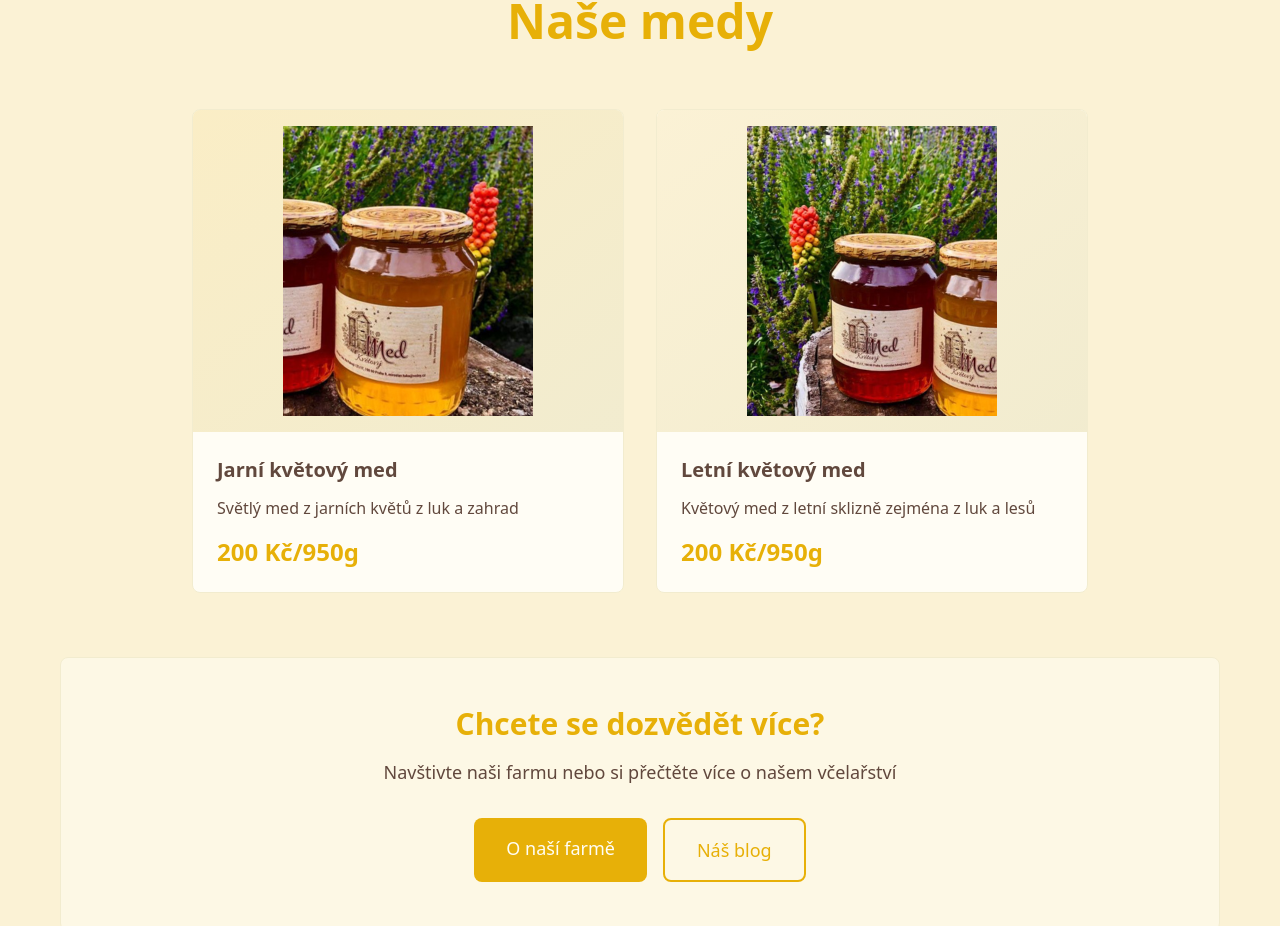
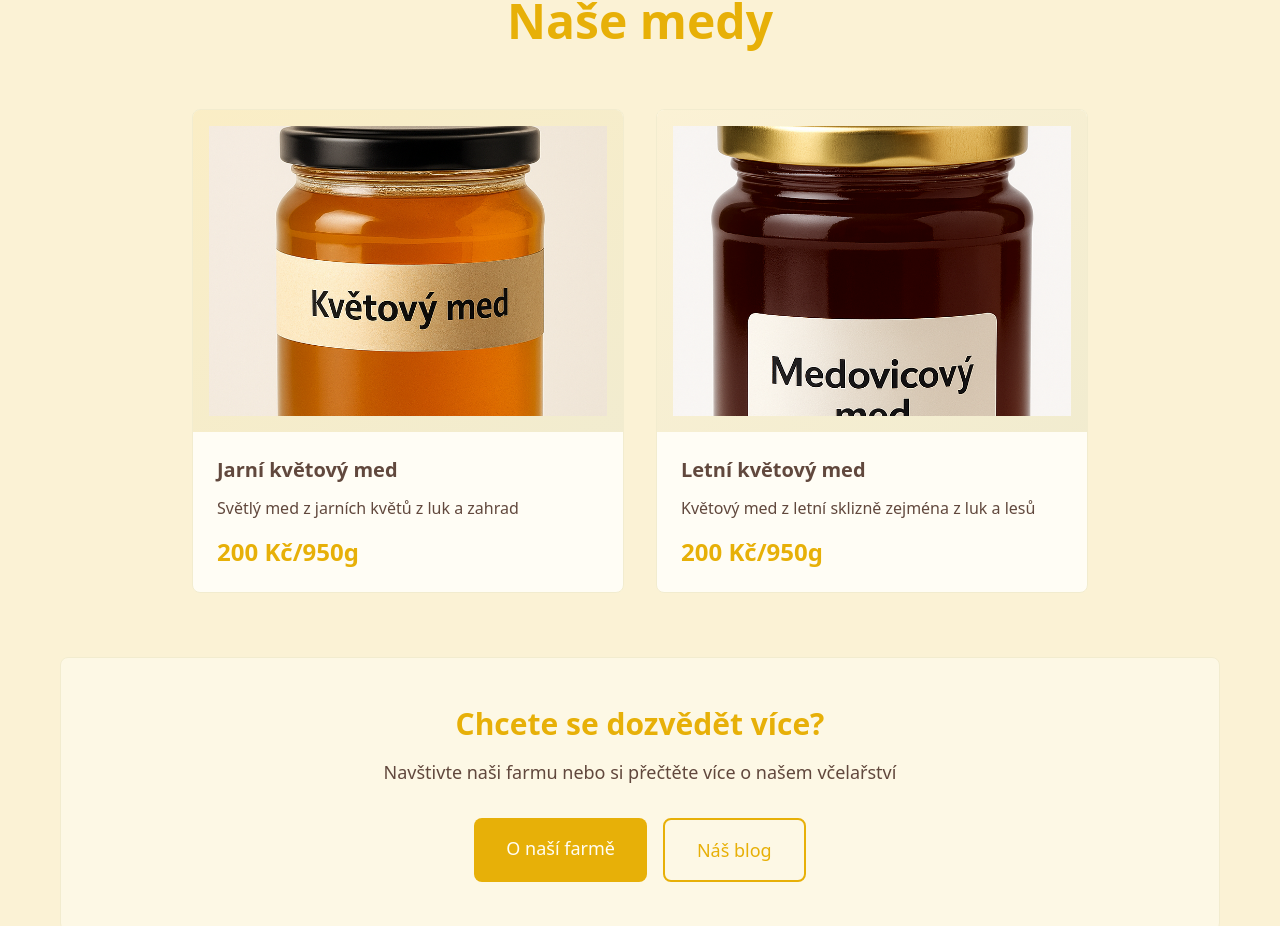
Before and after one commit to Hyneeck/mvfarma, a React (Vite) app: page / in a window 1280 px wide. Shown: the part 880-1806 px from the top of the page. Built offline with nearby package versions, Linux system fonts and the light colour scheme.

Commit message:
Reverted to commit 4cb34833c2090d16da0916bfc47f9fab2e55183f

```diff
--- a/src/components/MVFarmaProduce.tsx
+++ b/src/components/MVFarmaProduce.tsx
@@ -37,7 +37,7 @@ const MVFarmaProduce = () => {
               <div className="bg-card border border-border rounded-lg overflow-hidden shadow-lg hover:shadow-xl hover:-translate-y-2 transition-all duration-300">
                 <div className="aspect-[3/2] relative overflow-hidden bg-gradient-to-br from-accent/20 to-secondary/20 flex items-center justify-center p-8">
                    <OptimizedImage
-                     src={index === 0 ? "/lovable-uploads/74d743a5-47df-400d-8c32-f847267ddfac.png" : "/lovable-uploads/c54b390c-8818-4cd7-ad01-5f0557f4ad6d.png"}
+                     src={index === 0 ? "/lovable-uploads/f163cc3d-d72e-4c0b-9314-3eb754531fae.png" : "/lovable-uploads/be0b432f-05c0-4dfe-992b-553e9168d15c.png"}
                      alt={index === 0 ? "Letní květový med z MVFarma - tmavší med z letní sklizně" : "Jarní květový med z MVFarma - světlý med z jarních květů"}
                      className="max-w-full max-h-full object-contain"
                    />
--- a/src/pages/HomePage.tsx
+++ b/src/pages/HomePage.tsx
@@ -35,7 +35,7 @@ const HomePage = () => {
                 <div className="bg-card rounded-lg border border-border overflow-hidden hover:shadow-lg transition-all duration-300 hover:-translate-y-2">
                   <div className="aspect-[4/3] bg-gradient-to-br from-primary/20 to-secondary flex items-center justify-center p-4">
                      <OptimizedImage
-                       src="/lovable-uploads/c54b390c-8818-4cd7-ad01-5f0557f4ad6d.png"
+                       src="/lovable-uploads/be0b432f-05c0-4dfe-992b-553e9168d15c.png"
                        alt="Jarní květový med z MVFarma - světlý med z jarních květů"
                        className="max-w-full max-h-full object-contain"
                      />
@@ -56,7 +56,7 @@ const HomePage = () => {
                 <div className="bg-card rounded-lg border border-border overflow-hidden hover:shadow-lg transition-all duration-300 hover:-translate-y-2">
                   <div className="aspect-[4/3] bg-gradient-to-br from-accent to-secondary flex items-center justify-center p-4">
                      <OptimizedImage
-                       src="/lovable-uploads/74d743a5-47df-400d-8c32-f847267ddfac.png"
+                       src="/lovable-uploads/f163cc3d-d72e-4c0b-9314-3eb754531fae.png"
                        alt="Letní květový med z MVFarma - tmavší med z letní sklizně"
                        className="max-w-full max-h-full object-contain"
                      />
--- a/src/pages/HoneyPage.tsx
+++ b/src/pages/HoneyPage.tsx
@@ -58,11 +58,11 @@ const HoneyPage = () => {
                 <div className={`grid grid-cols-1 lg:grid-cols-2 gap-12 items-center ${index % 2 === 1 ? 'lg:grid-flow-col-dense' : ''}`}>
                   <div className={index % 2 === 1 ? 'lg:col-start-2' : ''}>
                     <div className="aspect-[4/3] rounded-lg overflow-hidden bg-gradient-to-br from-accent/20 to-secondary/20 flex items-center justify-center p-8">
-                        <OptimizedImage
-                          src={index === 0 ? "/lovable-uploads/c54b390c-8818-4cd7-ad01-5f0557f4ad6d.png" : "/lovable-uploads/74d743a5-47df-400d-8c32-f847267ddfac.png"}
-                          alt={index === 0 ? "Jarní květový med z MVFarma - světlý med z jarních květů" : "Letní květový med z MVFarma - tmavší med z letní sklizně"}
-                          className="max-w-full max-h-full object-contain"
-                        />
+                       <OptimizedImage
+                         src={index === 0 ? "/lovable-uploads/f163cc3d-d72e-4c0b-9314-3eb754531fae.png" : "/lovable-uploads/be0b432f-05c0-4dfe-992b-553e9168d15c.png"}
+                         alt={index === 0 ? "Letní květový med z MVFarma - tmavší med z letní sklizně" : "Jarní květový med z MVFarma - světlý med z jarních květů"}
+                         className="max-w-full max-h-full object-contain"
+                       />
                     </div>
                   </div>
                   <div className={index % 2 === 1 ? 'lg:col-start-1 lg:row-start-1' : ''}>
```
Also changed, not shown: public/lovable-uploads/74d743a5-47df-400d-8c32-f847267ddfac.png (deleted), public/lovable-uploads/c54b390c-8818-4cd7-ad01-5f0557f4ad6d.png (deleted).
